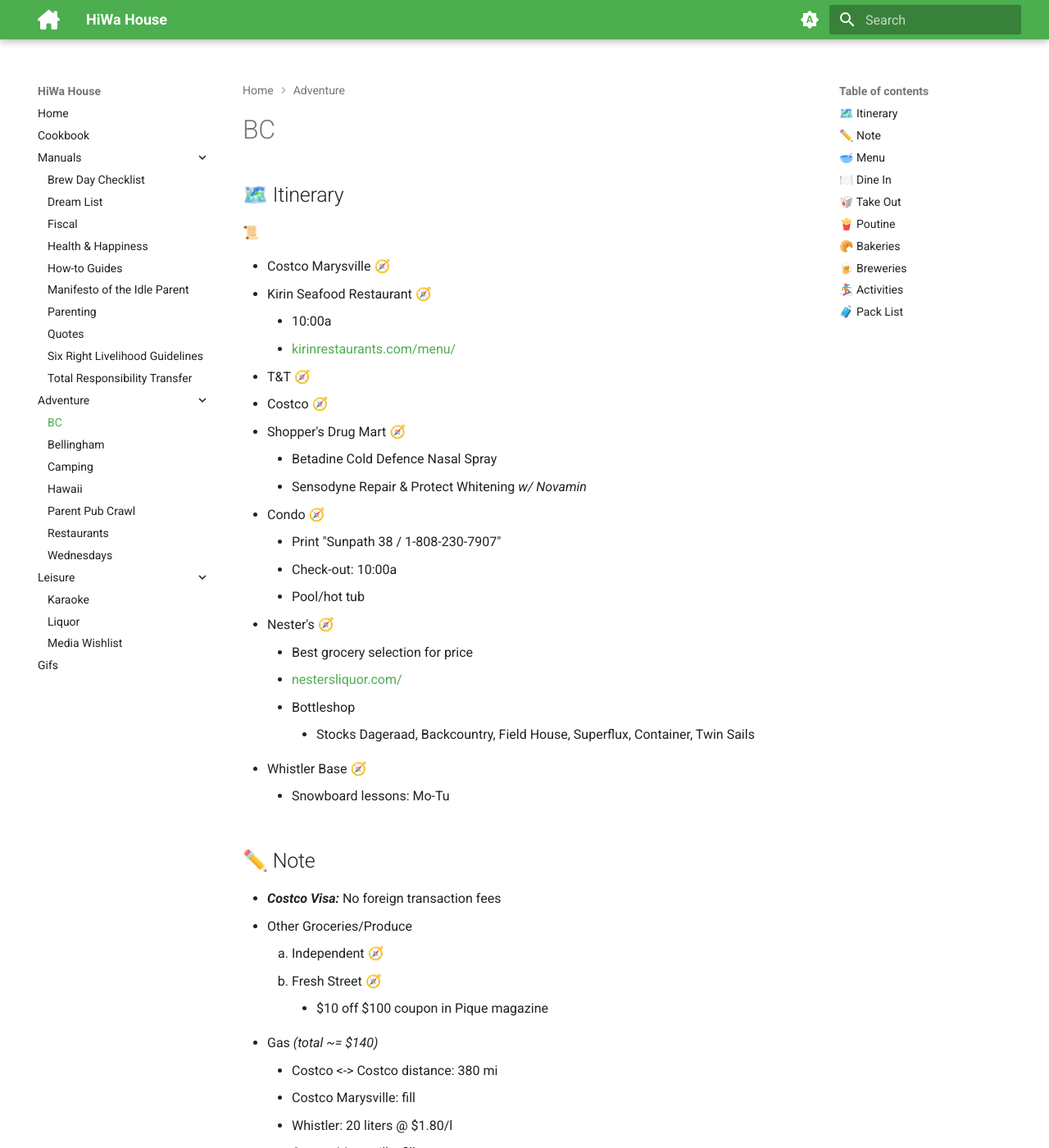
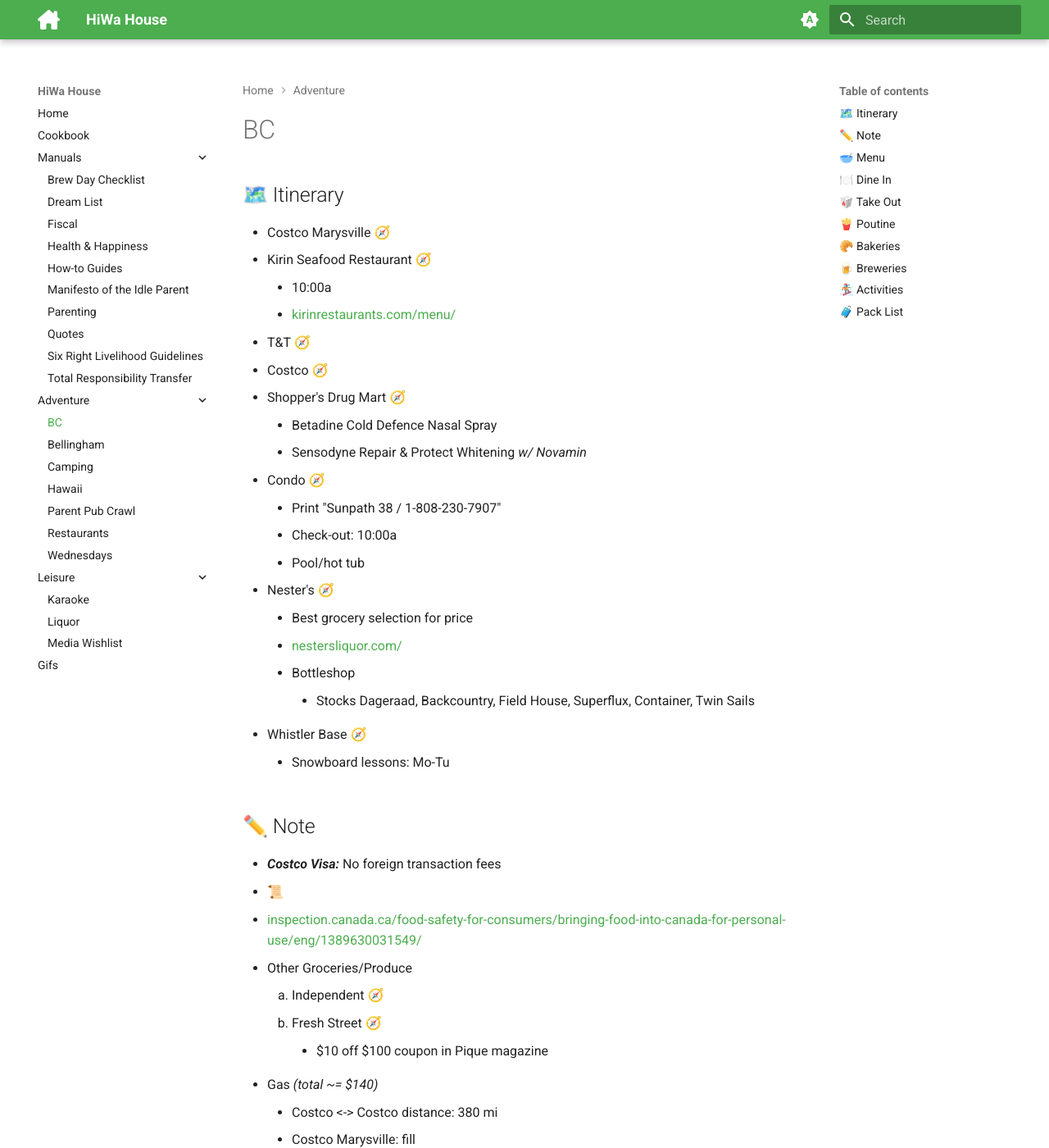
Before and after one commit to hiwa-house/teletraan, an MkDocs documentation site: the page built from docs/adventure/bc.md, in a window 1280 px wide and 1400 px high. Shown: the whole window at 82% size. Built offline with MkDocs 1.6.1 and Material for MkDocs 9.7.7, drawn with Linux system fonts in a browser that asks for light colours; comment, search, counter and statistics services are not loaded; some of the changed text lies outside the part shown.

Commit message:
Update bc.md

```diff
--- a/docs/adventure/bc.md
+++ b/docs/adventure/bc.md
@@ -1,8 +1,6 @@
 # BC
 
 ## 🗺️ Itinerary
-[📜](https://onedrive.live.com/edit?id=59038AA50428D20A!60747&resid=59038AA50428D20A!60747)
-
 * Costco Marysville [🧭](https://maps.apple.com/?daddr=Costco+Wholesale,+Twin+Lakes+Avenue,+Marysville,+WA)
 * Kirin Seafood Restaurant [🧭](https://maps.apple.com/?daddr=Kirin+Seafood+Restaurant+(Richmond),+7900+Westminster+Hwy,+Richmond,+BC+V6X+1A5,+Canada)
 	- 10:00a
@@ -26,6 +24,8 @@
 
 ## ✏️ Note
 * ***Costco Visa:*** No foreign transaction fees
+* [📜](https://onedrive.live.com/edit?id=59038AA50428D20A!60747&resid=59038AA50428D20A!60747)
+* https://inspection.canada.ca/food-safety-for-consumers/bringing-food-into-canada-for-personal-use/eng/1389630031549/
 * Other Groceries/Produce
 	2. Independent [🧭](https://maps.apple.com/?daddr=Sewak's+Your+Independent+Grocer+Whistler,+Bear+Paw+Trail,+Whistler,+BC,+Canada)
 	3. Fresh Street [🧭](https://maps.apple.com/?daddr=Fresh+St.+Market,+4330+Northlands+Blvd,+Whistler,+BC+V0N+1B4,+Canada)
@@ -70,7 +70,7 @@
 	- [ ] frozen berries
 	- [ ] bananas
 	- [ ] eggs
-	- [ ] hot chocolate
+	- [ ] hot chocolate?
 	- [ ] broccoli
 	- [ ] bread (for pasta)
 	- [ ] salad mix (for pasta)
```
